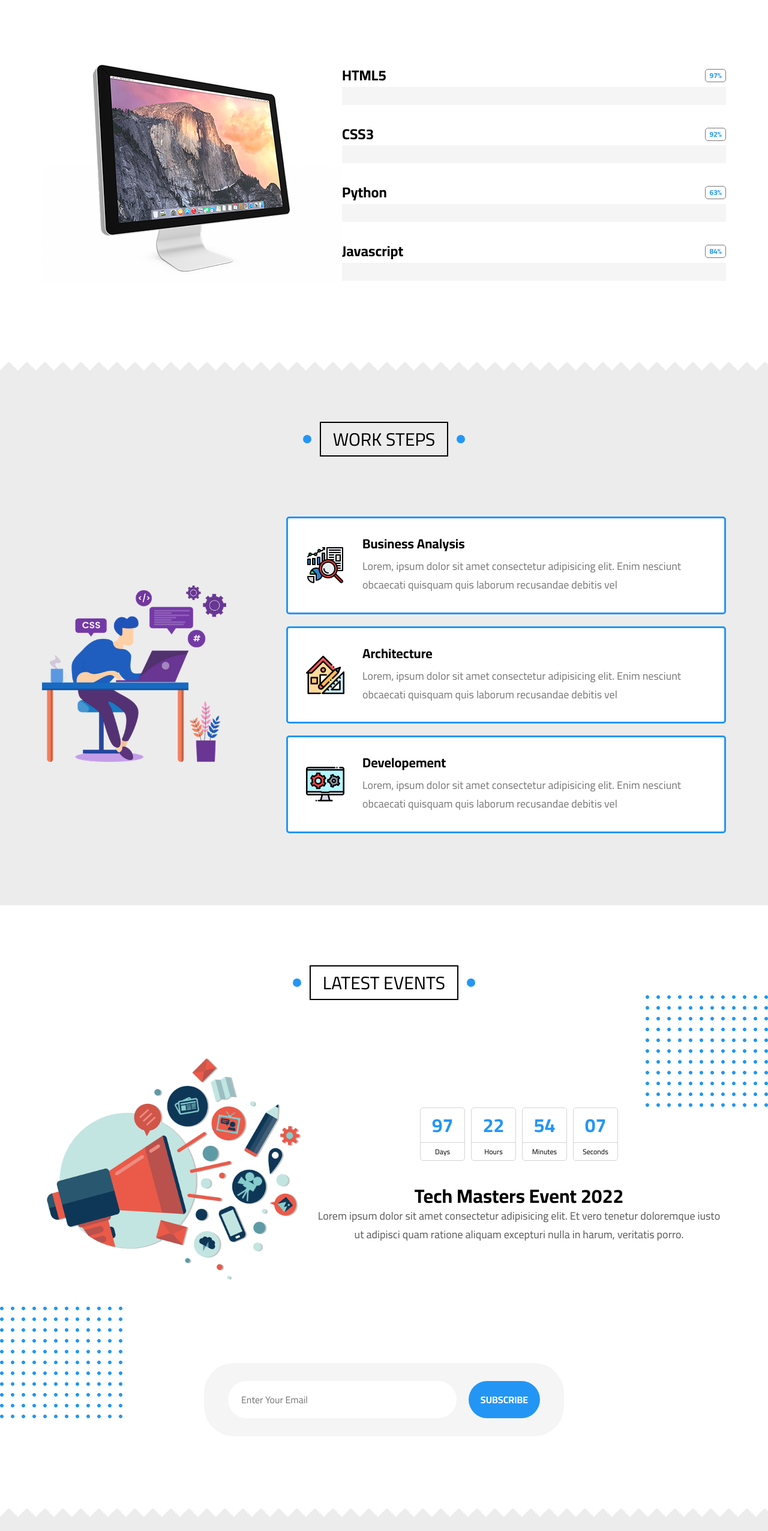
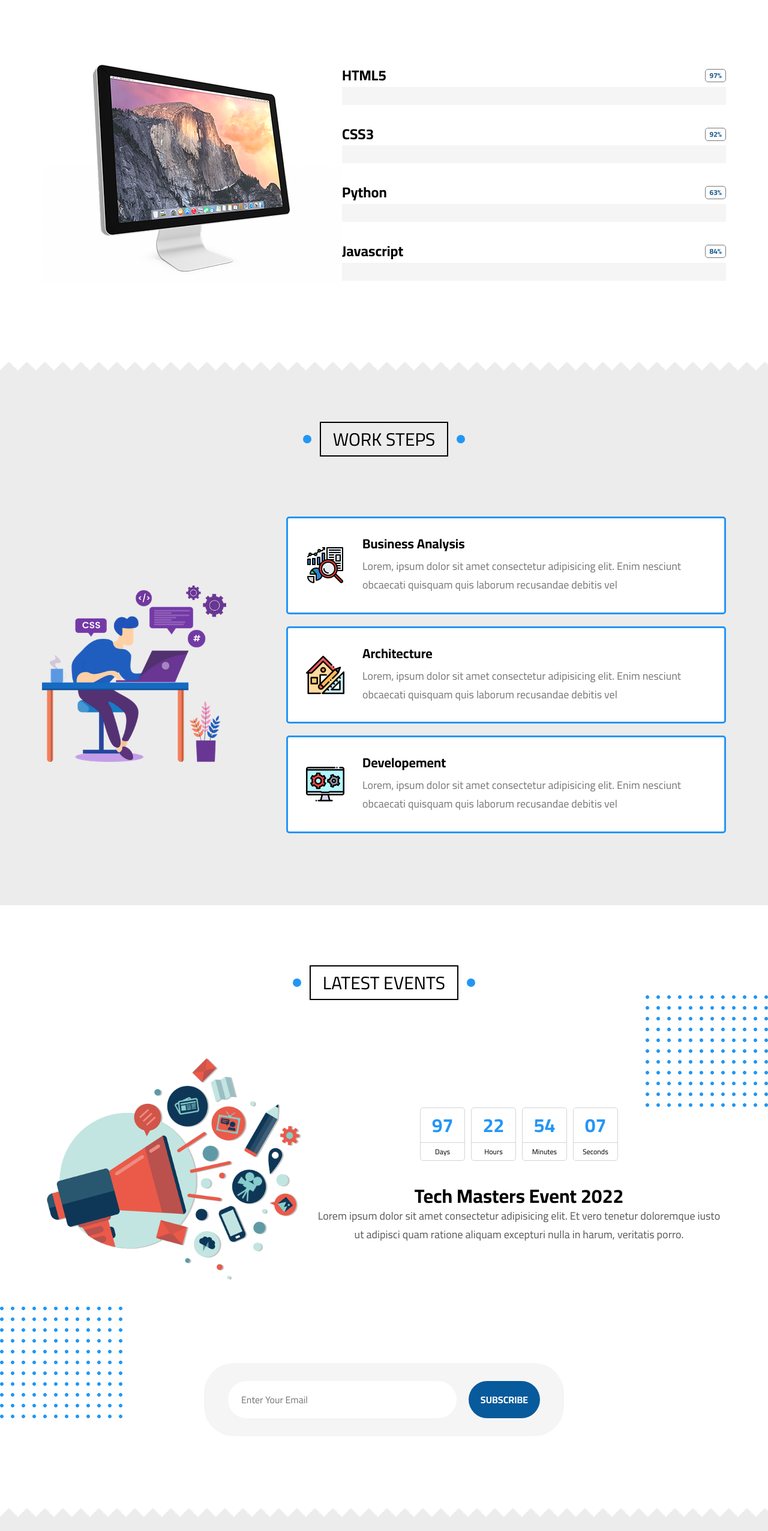
Before and after one commit to PhilopaterHany/Ultimate-Template, a plain HTML site: page index.html in a window 1280 px wide. Shown: the part 7668-10220 px from the top of the page at 60% size. Drawn offline with nearby package versions, Linux system fonts and the light colour scheme.

Commit message:
Update main.css

```diff
--- a/css/main.css
+++ b/css/main.css
@@ -1143,7 +1143,7 @@ header .container .mega-menu ul.links li:hover a i {
 }
 .our-skills .container .skills .skill h2 span {
     padding: 3px 6px;
-    color: var(--main-color);
+    color: rgb(20, 85, 135);
     font-size: 12px;
     border: 1px solid var(--grey);
     border-radius: 5px;
@@ -1159,7 +1159,7 @@ header .container .mega-menu ul.links li:hover a i {
 .our-skills .container .skills .the-progress span {
     display: block;
     height: 100%;
-    background-color: rgb(21, 85, 137);
+    background-color: rgb(20, 85, 135);
     transition: calc(var(--main-transition) * 2);
     -webkit-transition: calc(var(--main-transition) * 2);
     -moz-transition: calc(var(--main-transition) * 2);
@@ -1377,7 +1377,7 @@ header .container .mega-menu ul.links li:hover a i {
     font-weight: bold;
     color: rgb(255, 255, 255);
     text-transform: uppercase;
-    background-color: var(--main-color);
+    background-color: rgb(7, 90, 155);
     cursor: pointer;
     border-radius: 50px;
     -webkit-border-radius: 50px;
```
